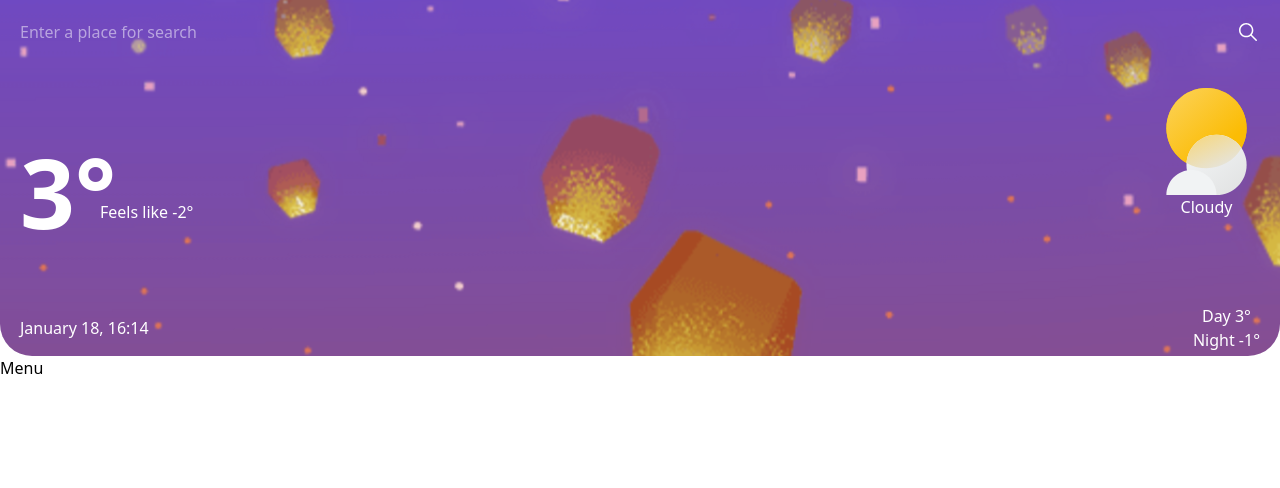
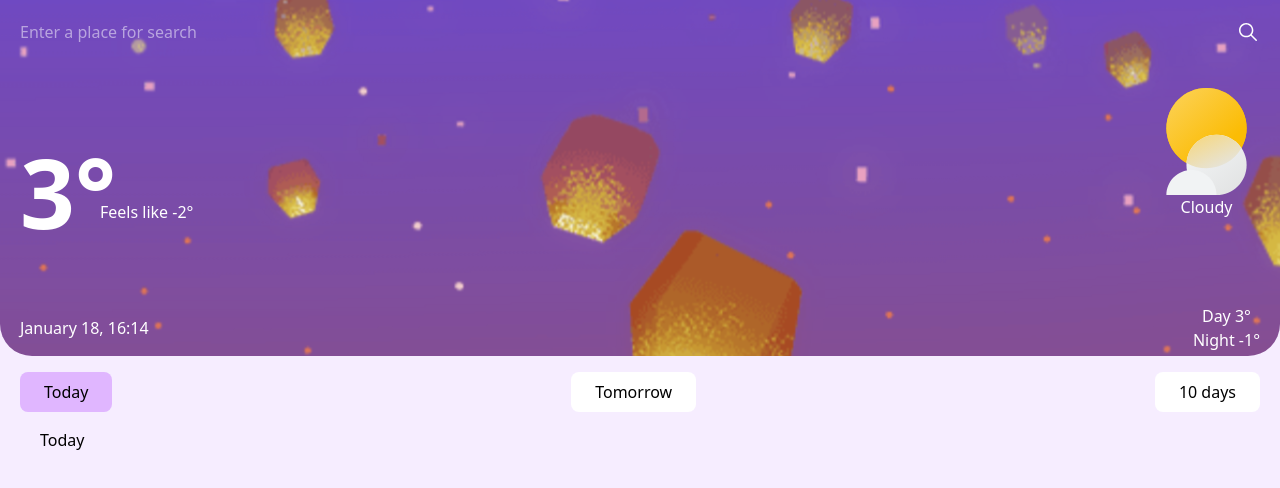
Before and after one commit to joanomana/weather, a Next.js app: page / in a window 1280 px wide. Shown: the top 488 px of the page. Built offline with nearby package versions, Linux system fonts and the light colour scheme.

Commit message:
feat: :construction: Development menu

```diff
--- a/src/app/page.jsx
+++ b/src/app/page.jsx
@@ -1,12 +1,27 @@
+'use client';
+import { useState } from "react";
+import { useRouter } from "next/navigation";
 import Header from "@/components/Header";
 import Menu from "@/components/Menu";
 
 
+
+
 export default function Home() {
+  const [selectedPage, setSelectedPage] = useState("today");
+  const router = useRouter();
+
+
+
   return (
-    <div className="flex flex-col w-full h-dvh">
+    <div className="flex flex-col w-full h-dvh bg-[#F6EDFF] gap-4">
       <Header/>
-      <Menu/>
+      <Menu setSelectedPage={setSelectedPage} selectedPage={selectedPage}/>
+      <div className="flex flex-col px-10">
+        {selectedPage === "today" && <h1>Today</h1>}
+        {selectedPage === "tomorrow" && <h1>Tomorrow</h1>}
+        {selectedPage === "days" && <h1>10 days</h1>}
+      </div>
 
     </div>
   );
--- a/src/components/Menu.jsx
+++ b/src/components/Menu.jsx
@@ -1,8 +1,22 @@
+'use client';
+import React from "react";
+import { useRouter } from "next/navigation";
 
+export default function Menu({selectedPage, setSelectedPage}) {
+    return (
+        <div className="flex justify-between items-center px-5">
+            <button
+                className={`${selectedPage === "today" ? "bg-[#E0B6FF]  rounded-lg" : "bg-white"} py-2 px-6 rounded-lg `} onClick={()=>setSelectedPage("today")}>
+                Today
+            </button>
+            <button
+                className={`${selectedPage === "tomorrow" ? "bg-[#E0B6FF]  rounded-lg" : "bg-white"} py-2 px-6 rounded-lg `} onClick={()=>setSelectedPage("tomorrow")}>
+                Tomorrow
+            </button>
+            <button
+                className={`${selectedPage === "days" ? "bg-[#E0B6FF]  rounded-lg" : "bg-white"} py-2 px-6 rounded-lg `} onClick={()=>setSelectedPage("days")}>
+                10 days
+            </button>
 
-export default function Menu() {
-    return (
-        <div>
-            <h1>Menu</h1>
         </div>
     );}
```
